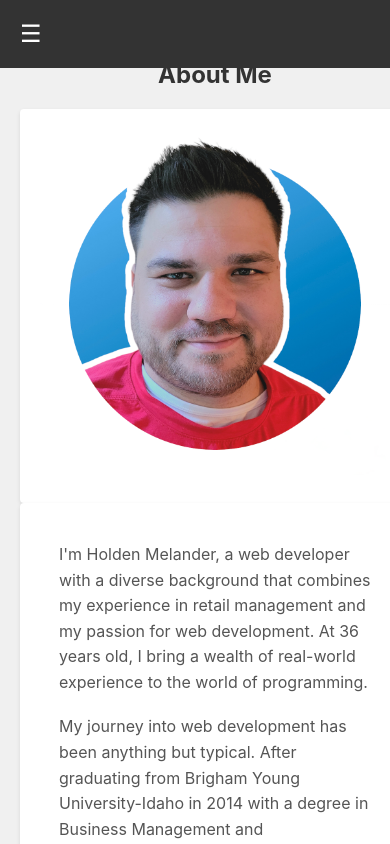
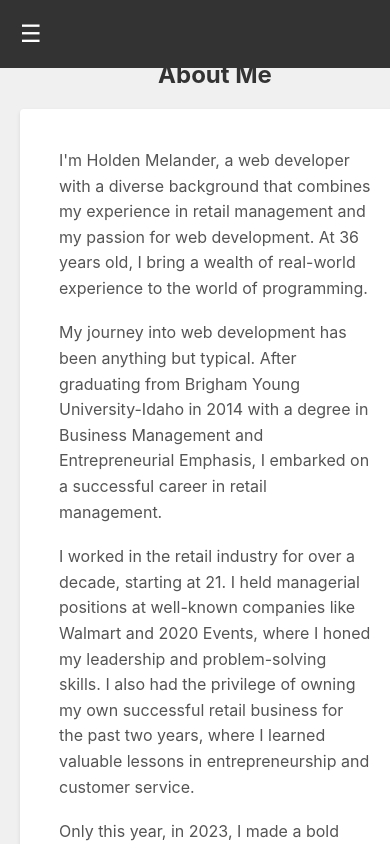
Before and after one commit to Essence1987/portfolio, a React (Create React App) app in the folder my-portfolio/: page / in a window 390 px wide. Shown: the top 844 px of the page. Built offline with nearby package versions, Linux system fonts and the light colour scheme.

Commit message:
Changed Card order on smaller screen so pic displays on bottom for better user experience

```diff
--- a/my-portfolio/src/pages/AboutMe.css
+++ b/my-portfolio/src/pages/AboutMe.css
@@ -75,6 +75,7 @@
   .about-me .image-card {
     width: 100%; /* Full width for image card */
     margin-right: 0; /* Remove margin to stack cards without spacing */
+    order: 2; /* Change order of image card to appear below text card */
   }
 
   .about-me .image-card img {
```
